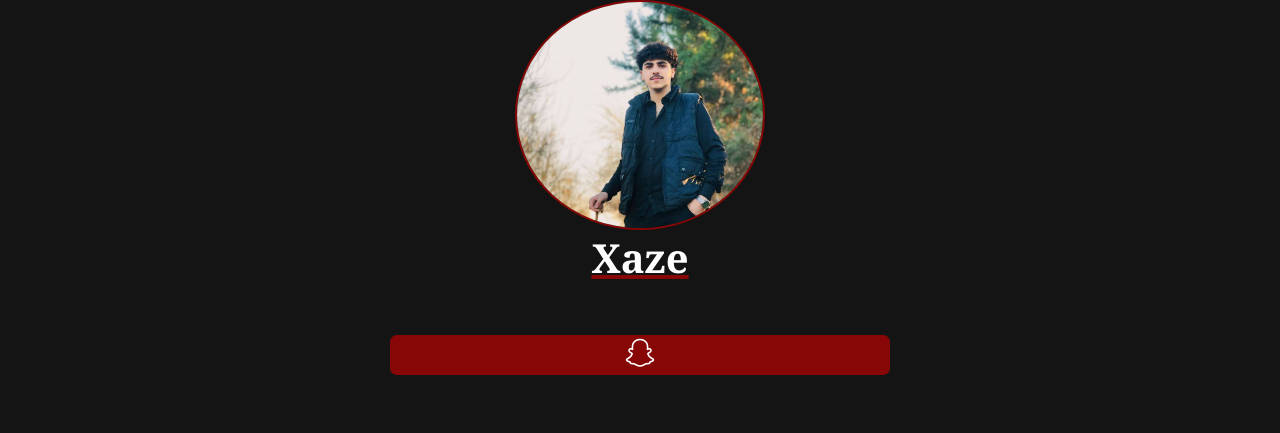
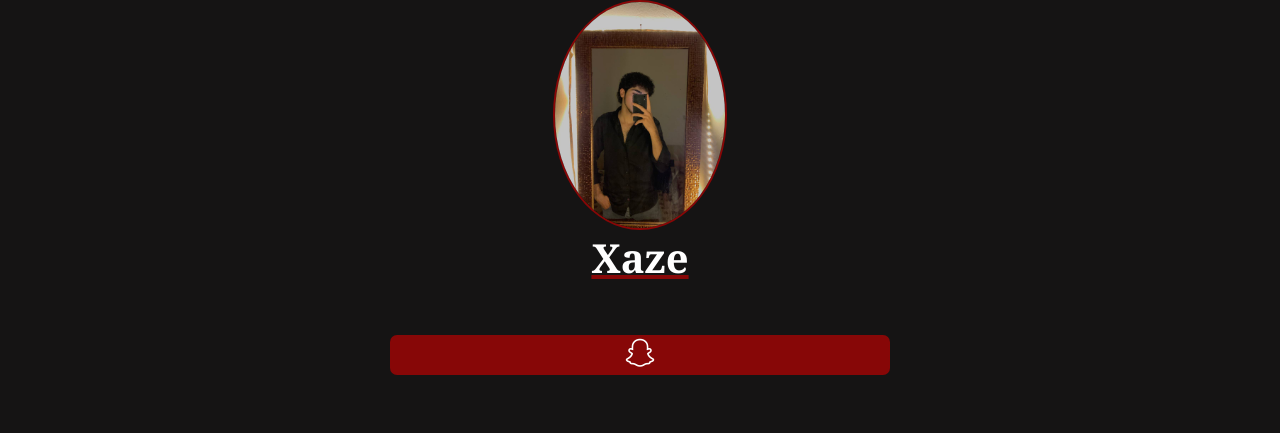
Before and after one commit to ahmed998k/xaze, a plain HTML site: page social-media-website/index.html in a window 1280 px wide. Shown: the top 433 px of the page. Drawn offline with Linux system fonts and the light colour scheme; a web font is replaced by a local one.

Commit message:
Update index.html

```diff
--- a/social-media-website/index.html
+++ b/social-media-website/index.html
@@ -12,7 +12,7 @@
 <body>
 
 
-       <img src="xazen.jpg" alt="">
+       <img src="xazee.jpg" alt="">
         <h1 class="logo">Xaze</h1>
         <ul class="navbar">
             <a href="https://snapchat.com/t/OYDHUwaY"><i class="fab fa-snapchat"></i></a>
@@ -30,4 +30,5 @@
 
 
 </body>
+
 </html>
```
